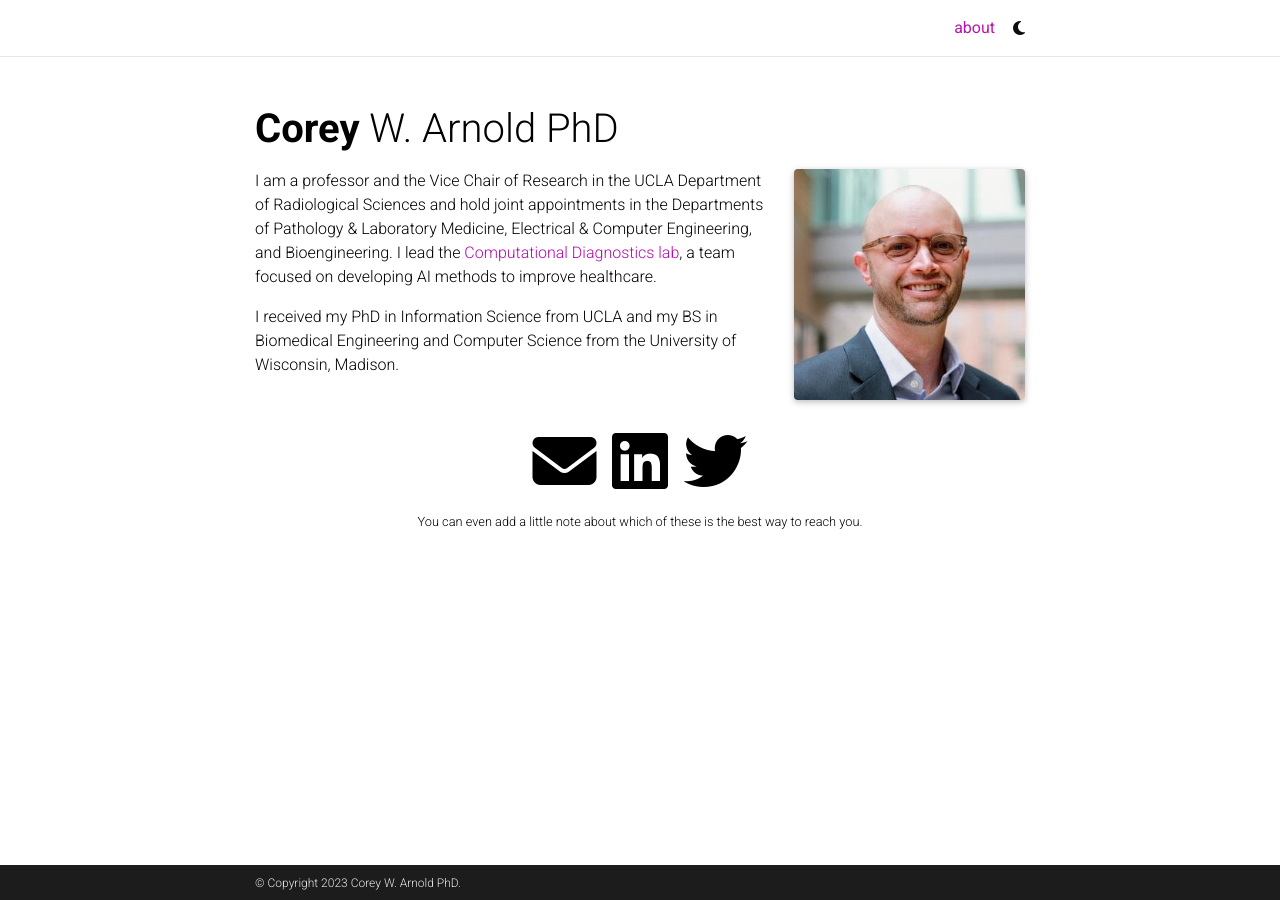
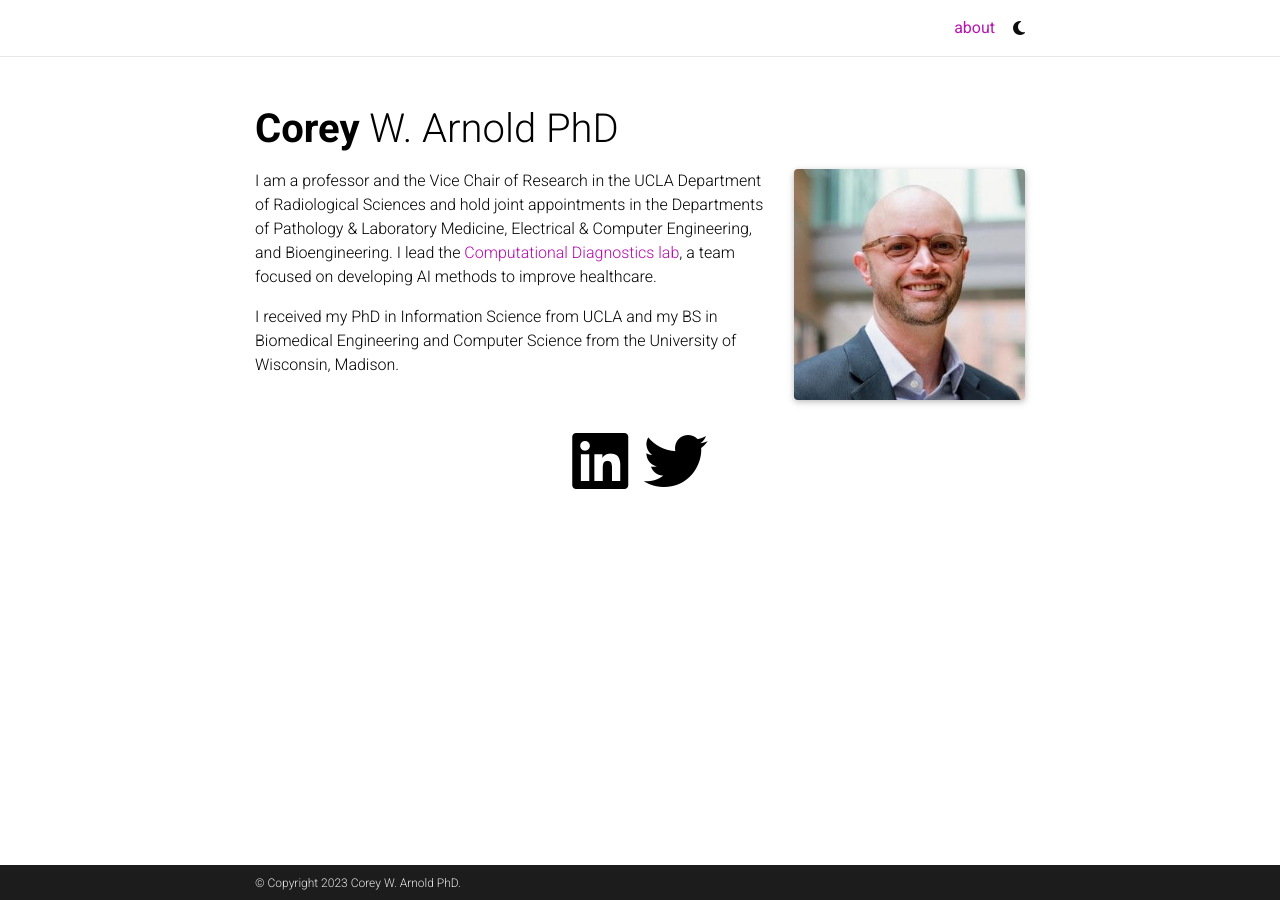
Before and after one commit to cwellsarnold/cwellsarnold.github.io, a Jekyll site: the page built from _pages/about.md, in a window 1280 px wide. Built offline with Jekyll 4.4.1, drawn with Linux system fonts in a browser that asks for light colours; full-size pictures stand in for the smaller copies a plugin makes; comment, search, counter and statistics services are not loaded; a style sheet for code colours, icons or effects is not loaded; some of the changed lines change nothing that is shown.

Commit message:
Update _config.yml

```diff
--- a/_config.yml
+++ b/_config.yml
@@ -6,7 +6,7 @@
 first_name: Corey
 middle_name: W.
 last_name: Arnold PhD
-email: cwarnold@mednet.ucla.edu
+email:
 description: > # the ">" symbol means to ignore newlines until "footer_text:"
   Homepage for UCLA professor Corey W. Arnold.
 footer_text: > #
@@ -104,7 +104,6 @@
 zotero_username: # your zotero username
 
 contact_note: >
-  You can even add a little note about which of these is the best way to reach you.
 
 # -----------------------------------------------------------------------------
 # Analytics and search engine verification
```
